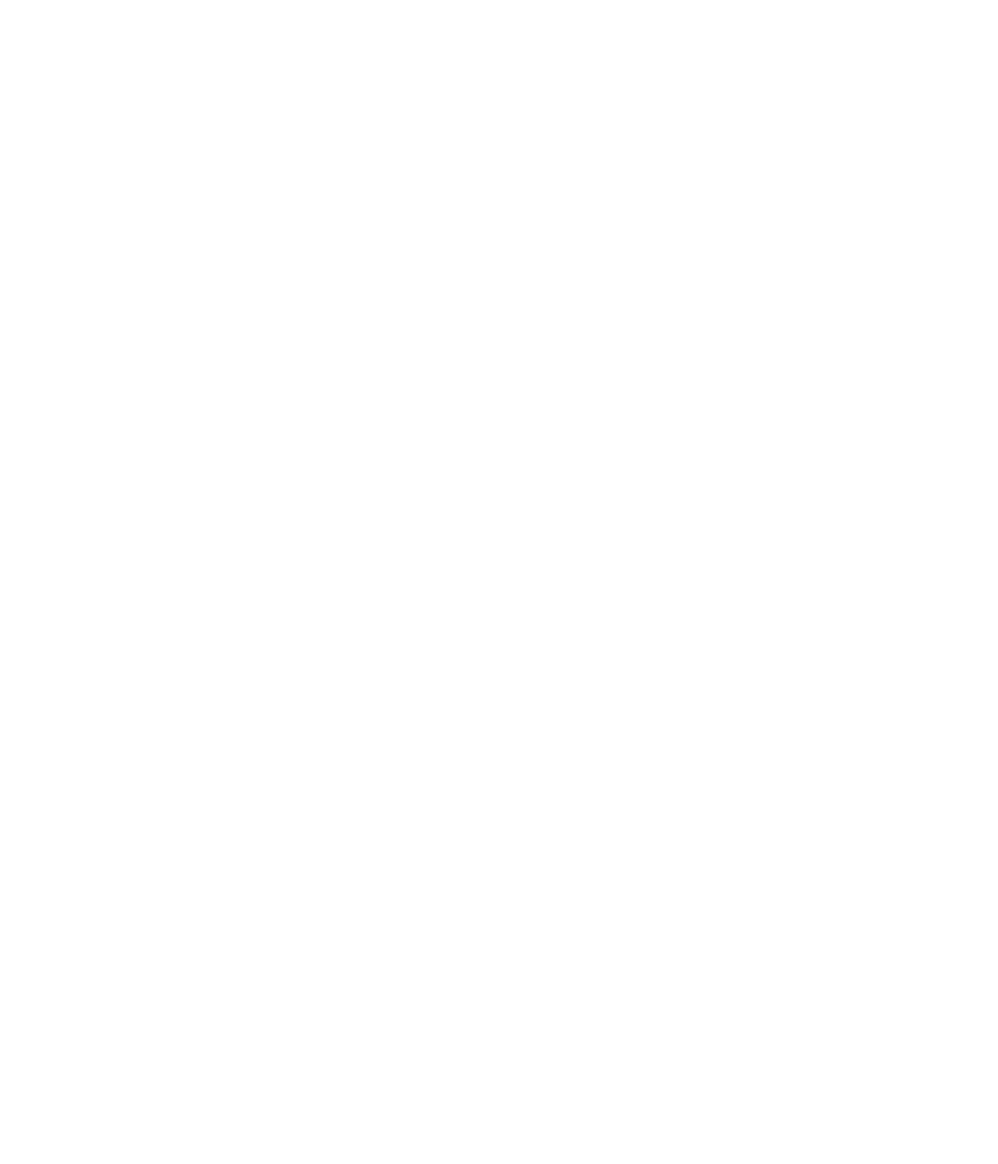
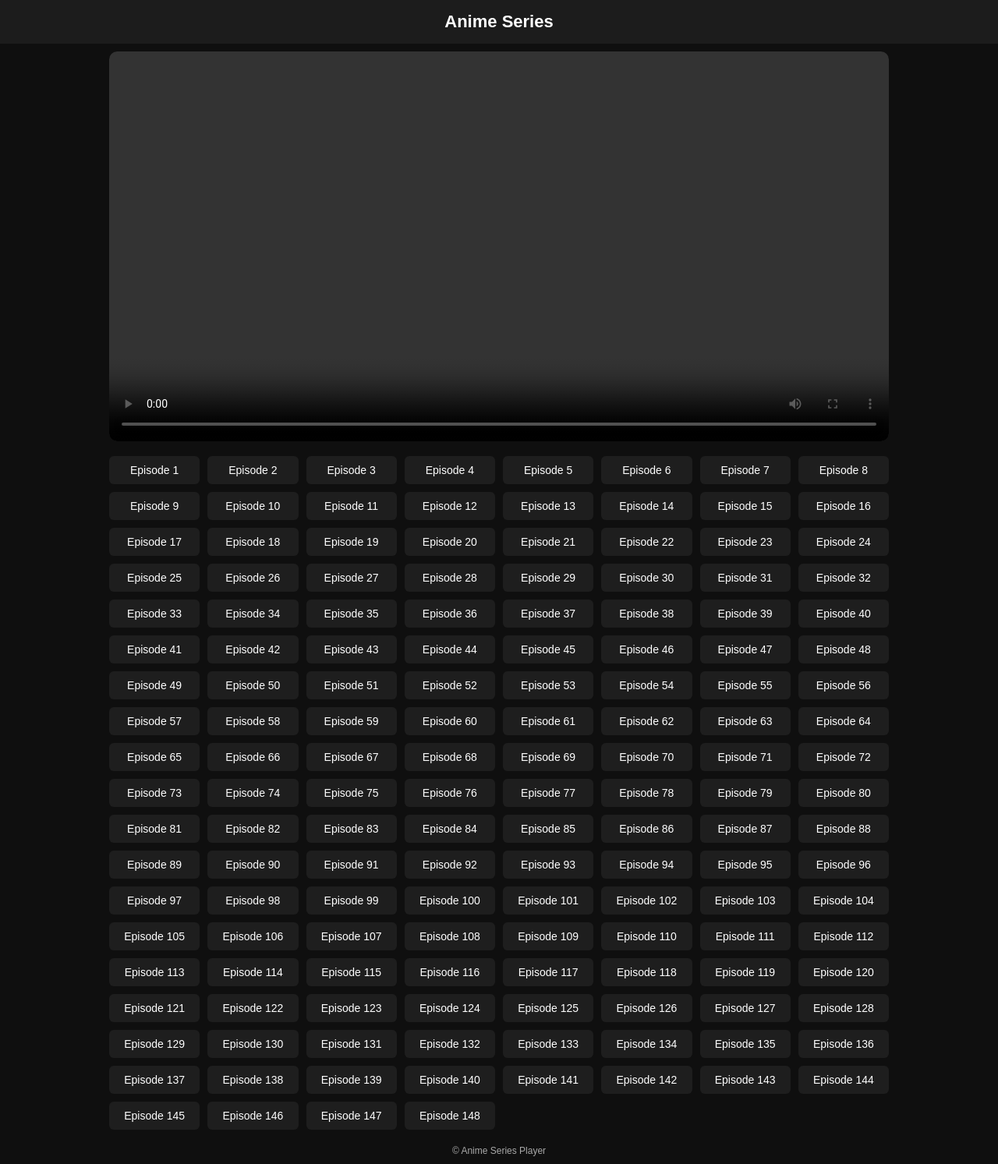
Before and after one commit to venusofstar/anitest, a website: page public/index.html in a window 1280 px wide. Shown: the whole page at 78% size. Before the commit the page ends 800 px from the top, so only its background shows below. Drawn offline with Linux system fonts and the light colour scheme; no server answers.

Commit message:
Update index.html

```diff
--- a/public/index.html
+++ b/public/index.html
@@ -1,16 +1,74 @@
+<!DOCTYPE html>
+<html lang="en">
+<head>
+<meta charset="UTF-8">
+<meta name="viewport" content="width=device-width, initial-scale=1.0">
+<title>Hunter X Hunter Tagalog Dubbed</title>
+<style>
+body { margin:0; background:#0f0f0f; color:#fff; font-family:Arial, Helvetica, sans-serif; }
+header { background:#1c1c1c; padding:15px; text-align:center; font-size:22px; font-weight:bold; }
+.container { max-width:1000px; margin:auto; padding:10px; }
+video { width:100%; background:#000; border-radius:10px; outline:none; }
+.episode-list { margin-top:15px; display:grid; grid-template-columns:repeat(auto-fill,minmax(110px,1fr)); gap:10px; }
+.episode { background:#1e1e1e; padding:10px; text-align:center; border-radius:6px; cursor:pointer; transition:0.2s; font-size:14px; }
+.episode:hover { background:#ff4757; }
+.episode.active { background:#ff4757; }
+footer { text-align:center; padding:10px; font-size:12px; color:#aaa; }
+</style>
+</head>
+<body>
+
+<header>Anime Series</header>
+
+<div class="container">
+  <video id="player" controls autoplay></video>
+  <div class="episode-list" id="episodeList"></div>
+</div>
+
+<footer>© Anime Series Player</footer>
+
 <script>
+// Disable right-click and F12
+document.addEventListener('contextmenu', e => e.preventDefault());
+document.addEventListener('keydown', e => {
+  if(e.key==='F12'||(e.ctrlKey&&e.shiftKey&&e.key==='I')) e.preventDefault();
+});
+
 const player = document.getElementById("player");
+const episodeList = document.getElementById("episodeList");
+let currentEpisode = 1;
 
-async function loadEpisode(ep) {
-  try {
-    const res = await fetch(`/api/episode/${ep}`);
-    const data = await res.json();
+function highlightEpisode(ep) {
+  document.querySelectorAll(".episode").forEach(e=>e.classList.remove("active"));
+  const el=document.getElementById("ep"+ep);
+  if(el) el.classList.add("active");
+}
 
-    player.src = data.src;
+// Load episode from server API
+async function loadEpisode(ep){
+  try{
+    const res=await fetch(`/api/episode/${ep}`);
+    const data=await res.json();
+    player.src=data.src;
     player.play();
     highlightEpisode(ep);
-  } catch {
+  } catch{
     alert("Episode unavailable");
   }
 }
+
+// Create episode buttons
+for(let i=1;i<=148;i++){
+  const div=document.createElement("div");
+  div.className="episode";
+  div.id="ep"+i;
+  div.innerText="Episode "+i;
+  div.onclick=()=>loadEpisode(i);
+  episodeList.appendChild(div);
+}
+
+// Auto load first episode
+loadEpisode(1);
 </script>
+</body>
+</html>
```
